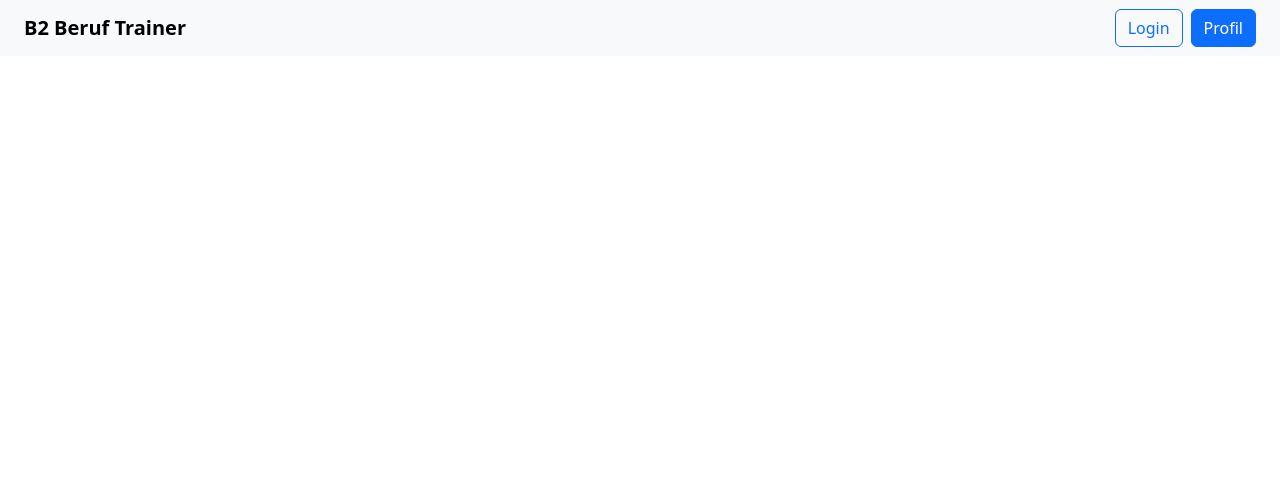
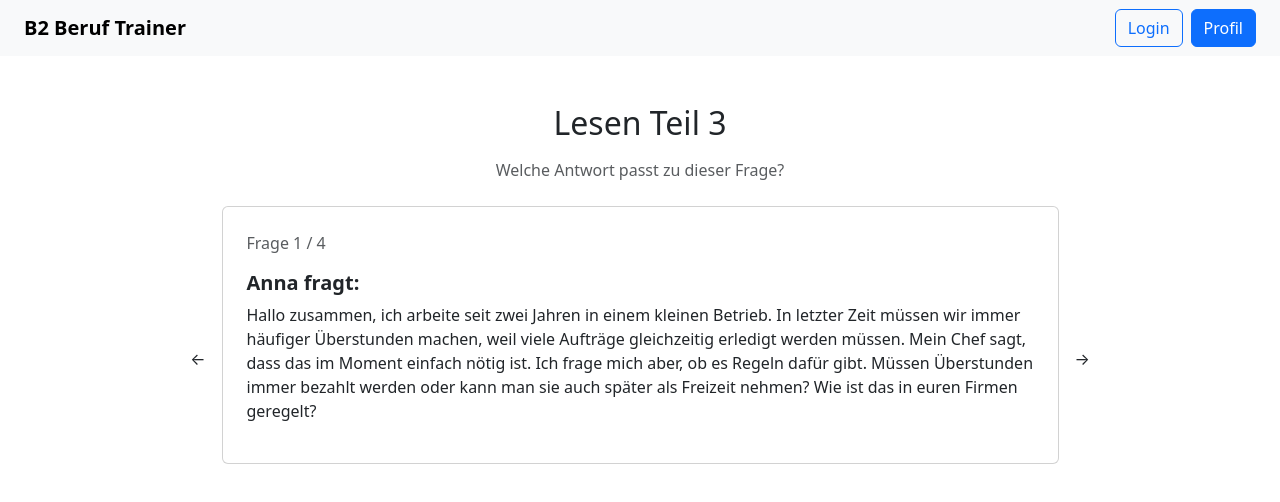
Before and after one commit to NastosStavros/b2-frontend, an Angular app in the folder b2-frontend/: page /lesen-teil3-modelltest in a window 1280 px wide. Before the commit this address led to /. Shown: the top 502 px of the page. Built offline with nearby package versions, Linux system fonts and the light colour scheme.

Commit message:
Lesen Teil 3 interfaces und html changes

```diff
--- a/b2-frontend/src/app/app.routes.ts
+++ b/b2-frontend/src/app/app.routes.ts
@@ -5,6 +5,7 @@ import { Lesen } from './pages/lesen/lesen';
 import { LesenTeil1Einweisung } from './pages/lesen-teil1-einweisung/lesen-teil1-einweisung';
 import { LesenTeil1Modelltest } from './pages/lesen-teil1-modelltest/lesen-teil1-modelltest';
 import { LesenTeil2Modelltest } from './pages/lesen-teil2-modelltest/lesen-teil2-modelltest';
+import { LesenTeil3Modelltest } from './pages/lesen-teil3-modelltest/lesen-teil3-modelltest';
 import { Hoeren } from './pages/hoeren/hoeren';
 import { Schreiben } from './pages/schreiben/schreiben';
 import { Sprechen } from './pages/sprechen/sprechen';
@@ -18,4 +19,5 @@ export const routes: Routes = [
   { path: 'lesen-teil1-einweisung', component: LesenTeil1Einweisung },
   { path: 'lesen-teil1-modelltest', component: LesenTeil1Modelltest },
   { path: 'lesen-teil2-modelltest', component: LesenTeil2Modelltest },
+  { path: 'lesen-teil3-modelltest', component: LesenTeil3Modelltest },
 ];
--- /dev/null
+++ b/b2-frontend/src/app/data/reading-teil3-sets.ts
@@ -0,0 +1,87 @@
+interface Question {
+    id: number
+    name: string
+    questionText: string
+    correctAnswer: number
+}
+
+interface AnswerText {
+    id: number
+    letter: string
+    author: string
+    text: string
+}
+
+interface ReadingTeil3Set {
+    questions: Question[]
+    answers: AnswerText[]
+}
+
+export const readingTeil3Sets: ReadingTeil3Set[] = [
+    {
+        questions: [
+            {
+                id: 1,
+                name: "Anna",
+                questionText: "Hallo zusammen, ich arbeite seit zwei Jahren in einem kleinen Betrieb. In letzter Zeit müssen wir immer häufiger Überstunden machen, weil viele Aufträge gleichzeitig erledigt werden müssen. Mein Chef sagt, dass das im Moment einfach nötig ist. Ich frage mich aber, ob es Regeln dafür gibt. Müssen Überstunden immer bezahlt werden oder kann man sie auch später als Freizeit nehmen? Wie ist das in euren Firmen geregelt?",
+                correctAnswer: 1
+            },
+            {
+                id: 2,
+                name: "Lukas",
+                questionText: "Ich arbeite seit kurzem teilweise im Homeoffice. Das gefällt mir eigentlich sehr gut, weil ich mir den Weg zur Arbeit spare. Jetzt bin ich aber unsicher, wie es mit den Arbeitszeiten ist. Muss ich zu festen Zeiten arbeiten wie im Büro oder kann ich meine Zeit frei einteilen? Mein Arbeitgeber sagt nur, dass ich meine Aufgaben erledigen soll. Wie läuft das bei euch?",
+                correctAnswer: 2
+            },
+            {
+                id: 3,
+                name: "Maria",
+                questionText: "In meinem Team gibt es in letzter Zeit immer öfter Konflikte. Manche Kollegen sprechen nicht offen über Probleme, sondern beschweren sich hinter dem Rücken der anderen. Das führt zu einer schlechten Stimmung bei der Arbeit. Ich frage mich, wie man solche Konflikte am Arbeitsplatz besser lösen kann. Habt ihr Erfahrungen oder Tipps?",
+                correctAnswer: 3
+            },
+            {
+                id: 4,
+                name: "David",
+                questionText: "Unsere Firma überlegt gerade, auch samstags zu arbeiten, weil wir mehr Aufträge bekommen haben. Einige Kollegen finden das nicht gut, weil sie am Wochenende Zeit mit der Familie verbringen möchten. Ich frage mich, ob der Arbeitgeber einfach entscheiden kann, dass wir samstags arbeiten müssen, oder ob es dafür bestimmte Regeln gibt.",
+                correctAnswer: 0
+            }
+        ],
+        answers: [
+            {
+                id: 1,
+                letter: "A",
+                author: "Ahmed",
+                text: "Bei uns im Betrieb kommt es auch manchmal zu Überstunden, besonders wenn viele Aufträge gleichzeitig erledigt werden müssen. Wichtig ist aber, dass diese Stunden genau dokumentiert werden. In vielen Firmen können Mitarbeiter entscheiden, ob sie die Überstunden ausbezahlt bekommen oder später durch zusätzliche freie Tage ausgleichen."
+            },
+            {
+                id: 2,
+                letter: "B",
+                author: "Beata",
+                text: "Auch wenn man im Homeoffice arbeitet, gelten meistens ähnliche Regeln wie im Büro. In vielen Unternehmen gibt es feste Zeiten, in denen man erreichbar sein muss. Trotzdem bieten manche Firmen mehr Flexibilität, solange die Aufgaben erledigt werden und die Zusammenarbeit im Team funktioniert."
+            },
+            {
+                id: 3,
+                letter: "C",
+                author: "Jasmina",
+                text: "Konflikte im Team sollte man möglichst früh ansprechen. Wenn Probleme ignoriert werden, wird die Situation oft schlimmer. In vielen Firmen hilft ein offenes Gespräch mit den beteiligten Kollegen. Manchmal kann auch eine Führungskraft oder eine neutrale Person dabei helfen, eine Lösung zu finden."
+            },
+            {
+                id: 4,
+                letter: "D",
+                author: "Roberta",
+                text: "In einigen Branchen ist es üblich, auch am Wochenende zu arbeiten. Das hängt aber stark vom Arbeitsvertrag oder von Tarifverträgen ab. Bevor neue Arbeitszeiten eingeführt werden, müssen oft bestimmte Regeln eingehalten werden und manchmal wird auch der Betriebsrat einbezogen."
+            },
+            {
+                id: 5,
+                letter: "E",
+                author: "Benjamin",
+                text: "In unserem Unternehmen gibt es regelmäßig Teamtreffen, bei denen wir über Probleme im Arbeitsalltag sprechen können. Dort hat jeder die Möglichkeit, seine Meinung zu sagen und gemeinsam Lösungen zu suchen. Das hat die Zusammenarbeit im Team deutlich verbessert."
+            },
+            {
+                id: 6,
+                letter: "F",
+                author: "Martin",
+                text: "Bei uns im Betrieb können viele Mitarbeiter ihre Arbeitszeit relativ flexibel einteilen. Wichtig ist nur, dass die Aufgaben rechtzeitig erledigt werden und man für wichtige Besprechungen erreichbar ist. Dieses Modell funktioniert besonders gut, wenn alle im Team zuverlässig arbeiten."
+            }
+        ]
+    }
+]
--- /dev/null
+++ b/b2-frontend/src/app/pages/lesen-teil3-modelltest/lesen-teil3-modelltest.html
@@ -0,0 +1,41 @@
+<h2 class="text-center pt-5 pb-2">Lesen Teil 3</h2>
+
+<div class="container">
+
+  <p class="text-center text-muted mb-4">
+    Welche Antwort passt zu dieser Frage?
+  </p>
+
+  <div class="d-flex align-items-center justify-content-center">
+
+    <div class="me-3">
+      ←
+    </div>
+
+    <div class="card w-75 p-4 mb-5">
+
+      <div class="mb-3 text-muted">
+        Frage 1 / 4
+      </div>
+
+      <h5 class="fw-bold">
+        {{ currentQuestion.name }} fragt:
+      </h5>
+
+      <p>
+        {{ currentQuestion.questionText }}
+      </p>
+
+    </div>
+
+    <div class="ms-3">
+      →
+    </div>
+
+  </div>
+
+  <div>
+    <!-- Antworten kommen hier -->
+  </div>
+
+</div>
--- /dev/null
+++ b/b2-frontend/src/app/pages/lesen-teil3-modelltest/lesen-teil3-modelltest.ts
@@ -0,0 +1,14 @@
+import { NgFor } from '@angular/common';
+import { Component } from '@angular/core';
+import { readingTeil3Sets } from '../../data/reading-teil3-sets';
+
+@Component({
+  selector: 'app-lesen-teil3-modelltest',
+  imports: [NgFor],
+  templateUrl: './lesen-teil3-modelltest.html',
+  styleUrl: './lesen-teil3-modelltest.scss',
+})
+export class LesenTeil3Modelltest {
+  readingSet = readingTeil3Sets[0];
+  currentQuestion = this.readingSet.questions[0];
+}
--- a/b2-frontend/src/app/pages/lesen/lesen.html
+++ b/b2-frontend/src/app/pages/lesen/lesen.html
@@ -54,7 +54,7 @@
 
                 <div class="d-flex justify-content-center gap-2 mt-3">
                     <button class="btn btn-outline-primary">Einweisung</button>
-                    <button class="btn btn-primary">Modelltest</button>
+                    <button class="btn btn-primary" routerLink="/lesen-teil3-modelltest">Modelltest</button>
                 </div>
             </div>
         </div>
```
Also changed, not shown: b2-frontend/src/app/pages/lesen-teil3-modelltest/lesen-teil3-modelltest.scss (added), 1 other file (tests, documents, lock files or other folders).
